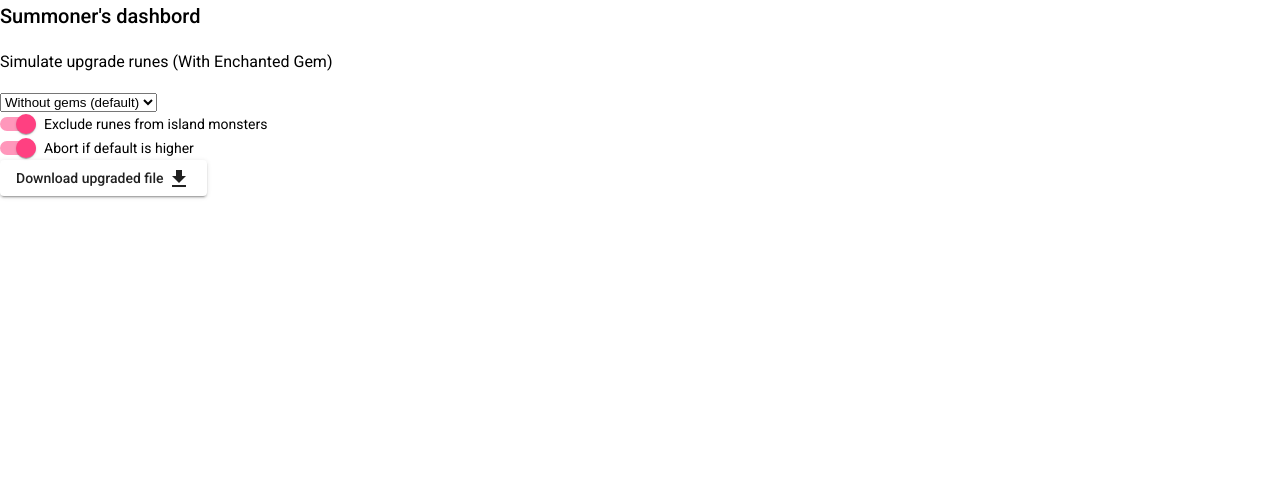
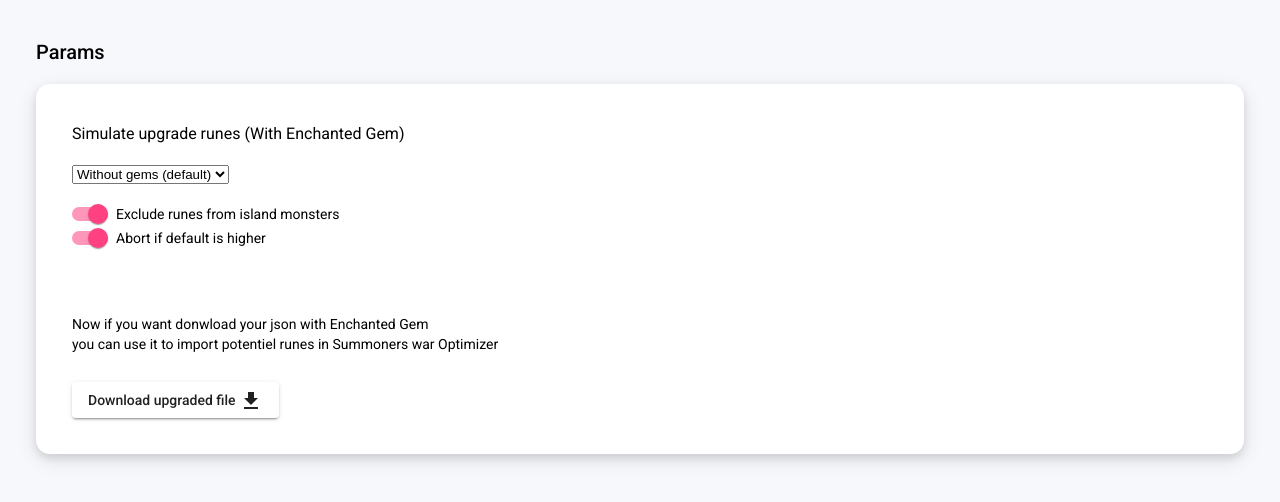
Before and after one commit to n-tardieu/oh-my-runes, an Angular app: page /params in a window 1280 px wide. Shown: the top 502 px of the page. Built offline with nearby package versions, Linux system fonts and the light colour scheme.

Commit message:
feat(enchantsAndGemsParamsComponent): paramsSubscription

```diff
--- a/src/app/components/enchants-and-gems-params/enchants-and-gems-params.component.html
+++ b/src/app/components/enchants-and-gems-params/enchants-and-gems-params.component.html
@@ -1,42 +1,41 @@
-<h2>Summoner's dashbord</h2>
+<div class="container">
+    <div>
+        <h2>Params</h2>
+    </div>
+    <div class="container-content">
+
         <div class="container-content-upgrade-activated">
+            <h3>Simulate upgrade runes (With Enchanted Gem)</h3>
 
-        <h3>Simulate upgrade runes (With Enchanted Gem)</h3>
         </div>
 
         <div class="container-content-filter">
-    <!--
-        <mat-radio-group [(ngModel)]="params.gemGrade" class="section-gems" aria-label="Select an mat-option">
-            <mat-radio-button class="legOrHero" value="leg">Use Legendary gems</mat-radio-button>
-            <br>
-            <mat-radio-button class="legOrHero" value="hero">Use Hero gems</mat-radio-button>
-            <br>
-            <mat-radio-button class="legOrHero" value="default">Without gems overclock</mat-radio-button>
-        </mat-radio-group>
-    -->
-    <select [(ngModel)]="params.gemGrade">
+
+            <select [(ngModel)]="params.gemGrade" (ngModelChange)="ngOnChanges($event)">
                 <option value="default">Without gems (default)</option>
                 <option value="leg">Use Legendary gems</option>
                 <option value="hero">Use Hero gems</option>
             </select>
 
             <div class="section-option">
-        <!-- <mat-slide-toggle [(ngModel)]="isEquipedRunes">Use equiped runes</mat-slide-toggle> -->
-        <mat-slide-toggle [(ngModel)]="params.isOnlyStorageRunes">Exclude runes from island monsters
+                <mat-slide-toggle [(ngModel)]="params.isOnlyStorageRunes" (ngModelChange)="ngOnChanges($event)">Exclude runes from island monsters
                 </mat-slide-toggle>
                 <br>
-        <mat-slide-toggle [(ngModel)]="params.isAbort">Abort if default is higher</mat-slide-toggle>
-
+                <mat-slide-toggle [(ngModel)]="params.isAbort" (ngModelChange)="ngOnChanges($event)">Abort if default is higher</mat-slide-toggle>
             </div>
 
-    <div class="section-two-import-button">
+            <div class="section-button">
+                <div class="section-button-text">
+                    <p>Now if you want donwload your json with Enchanted Gem</p>
+                    <p>you can use it to import potentiel runes in Summoners war Optimizer</p>
+                </div>
                 <button mat-raised-button *ngIf="isValid" (click)="downloadWizardJSON()" class="btn-valid">Download
                     upgraded
                     file
                     <mat-icon class="icon">file_download_on</mat-icon>
                 </button>
-        <button mat-flat-button disabled *ngIf="!isValid" class="btn-invalid">Full grinds runes<mat-icon
-                class="icon">
-                file_download_off</mat-icon></button>
             </div>
         </div>
+
+    </div>
+</div>
--- a/src/app/components/enchants-and-gems-params/enchants-and-gems-params.component.scss
+++ b/src/app/components/enchants-and-gems-params/enchants-and-gems-params.component.scss
@@ -0,0 +1,48 @@
+@import "../../../styles.scss";
+
+.container {
+    padding: 36px;
+    min-height: 100%;
+    background-color: $cream;
+    display: flex;
+    flex-direction: column;
+}
+
+.container-content {
+    height: 100%;
+    padding: 36px;
+    background-color: $white;
+    border-radius: 14px;
+    margin-bottom: 34px;
+    box-shadow: 0 4px 8px 0 rgb(0 0 0 / 10%), 0 6px 20px 0 rgb(0 0 0 / 10%);
+}
+
+
+.section-option {
+    margin-top: 18px;
+}
+
+.section-button {
+    margin-top: 64px;
+    .section-button-text {
+        margin-bottom: 28px;
+        p {
+            margin: 0px
+        }
+    }
+}
+
+.section-gems {
+    display: flex;
+    padding-top: 80px;
+    margin-left: .75rem;
+    margin-right: .75rem;
+}
+
+mat-radio-group {
+    justify-content: space-around;
+}
+
+mat-radio-button {
+    padding: 8px
+}
--- a/src/app/components/enchants-and-gems-params/enchants-and-gems-params.component.ts
+++ b/src/app/components/enchants-and-gems-params/enchants-and-gems-params.component.ts
@@ -1,4 +1,5 @@
 import { Component, Input, KeyValueDiffer, KeyValueDiffers, OnInit, SimpleChanges } from '@angular/core';
+import { Subscription } from 'rxjs';
 import { RunesListParams } from 'src/app/core/interfaces/runes-list-params.interfaces';
 import { RunesConvertService } from 'src/app/services/runes-convert.service';
 import { WizardService } from 'src/app/services/wizard.service';
@@ -13,23 +14,26 @@ export class EnchantsAndGemsParamsComponent implements OnInit {
   isValid = true;
 
   @Input()
-  public params: RunesListParams = {
-    isEquipedRunes: true,
-    isOnlyStorageRunes: true,
-    isAbort: true,
-    gemGrade: 'default'
-  }
+  public params!: RunesListParams
 
   private paramsDiffer!: KeyValueDiffer<string, any>;
+  paramsSubscription: Subscription = new Subscription
+
 
   constructor(private differs: KeyValueDiffers, private runesConvertService: RunesConvertService, private wizardService: WizardService) { }
 
   ngOnInit() {
+    this.params = this.runesConvertService.getRunesListParams()
+    this.paramsSubscription = this.runesConvertService.runesListParamsSubject$.subscribe((params: any) => {
+      this.params = params
+    })
+
     this.paramsDiffer = this.differs.find(this.params).create();
   }
 
   ngOnChanges(changes: SimpleChanges): void {
     console.log("changes ", changes);
+    this.runesConvertService.setRunesListParams(this.params)
   }
 
   ngDoCheck(): void {
```
Lines whose indentation alone changed are shown as unchanged.
